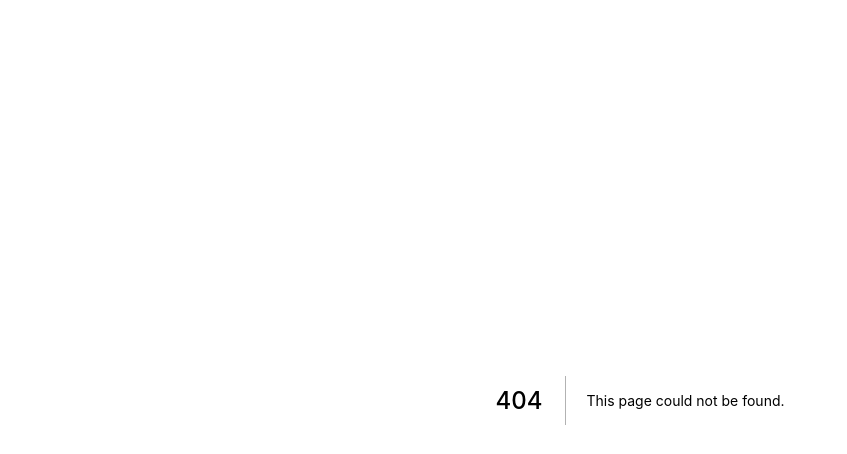
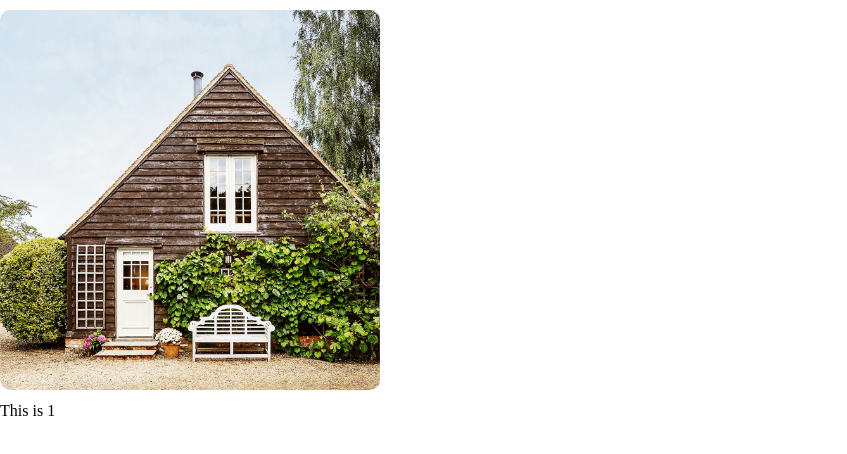
Before and after one commit to vladeiko/airbnb, a Next.js app: page /1 in a window 1280 px wide. Before the commit this address had no page. Shown: the top 454 px of the page, without its empty margins (0-847 px from the left). Built offline with nearby package versions, Linux system fonts and the light colour scheme.

Commit message:
Add test routes

```diff
--- a/components/CardsLinks/GridElement.jsx
+++ b/components/CardsLinks/GridElement.jsx
@@ -4,7 +4,7 @@ import { GridElementWrapper, Img, Link } from "./style";
 const GridElement = ({ id }) => {
   return (
     <GridElementWrapper>
-      <Link id={id} href="#">
+      <Link id={id} href={id}>
         <Img src="./img/housing-type.jpg"></Img>
         Type of place
       </Link>
--- /dev/null
+++ b/pages/[cardId].jsx
@@ -0,0 +1,13 @@
+import { useRouter } from "next/router";
+import { Img } from "../components/CardsLinks/style";
+
+export default function Card() {
+  const router = useRouter();
+
+  return (
+    <div>
+      <Img src="./img/housing-type.jpg"></Img>
+      <p>This is {router.query.cardId}</p>
+    </div>
+  );
+}
--- a/pages/_document.jsx
+++ b/pages/_document.jsx
@@ -1,4 +1,4 @@
-import Document, { Head, Main, NextScript } from "next/document";
+import Document, { Head, Main, NextScript, Html } from "next/document";
 
 export default class MyDocument extends Document {
   static getInitialProps({ renderPage }) {
@@ -8,7 +8,7 @@ export default class MyDocument extends Document {
 
   render() {
     return (
-      <html>
+      <Html>
         <Head>
           <title>Airbnb</title>
           <link rel="stylesheet" href="./css/reset.css" />
@@ -17,7 +17,7 @@ export default class MyDocument extends Document {
           <Main />
           <NextScript />
         </body>
-      </html>
+      </Html>
     );
   }
 }
```
